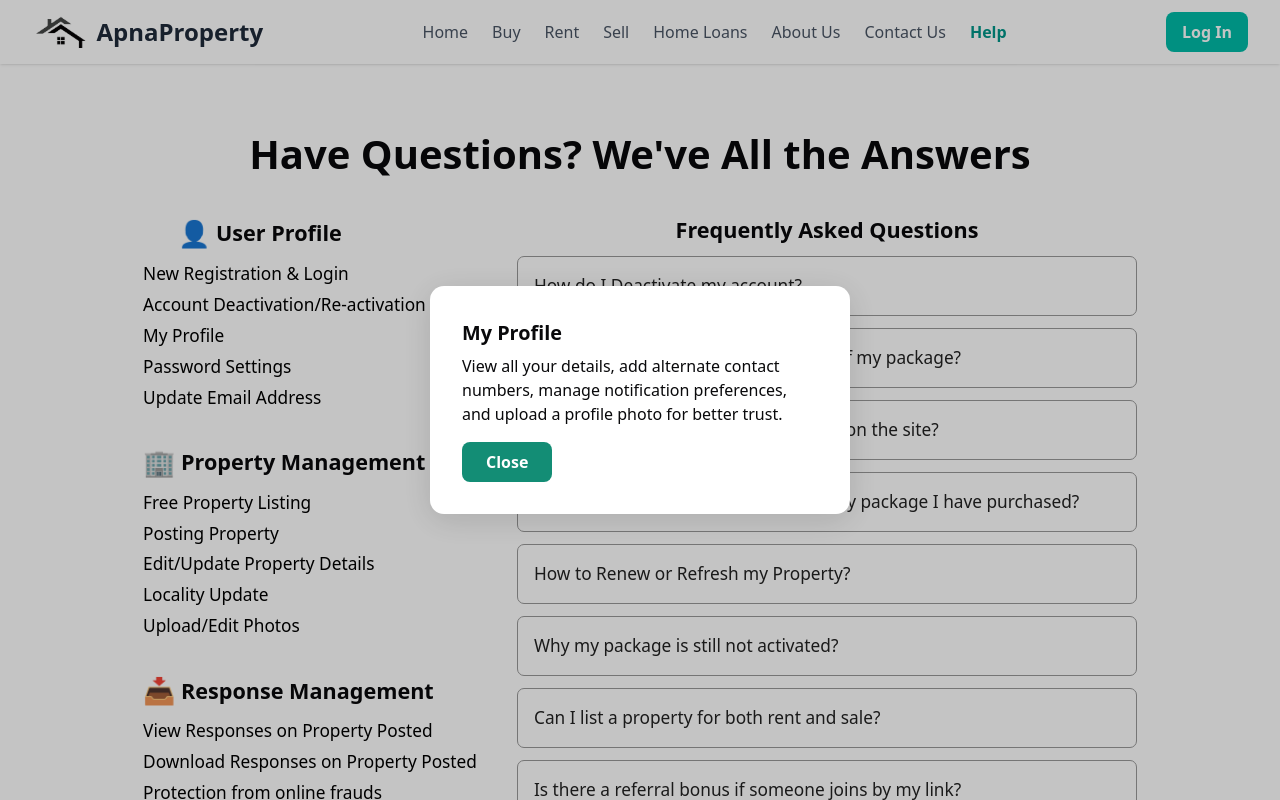
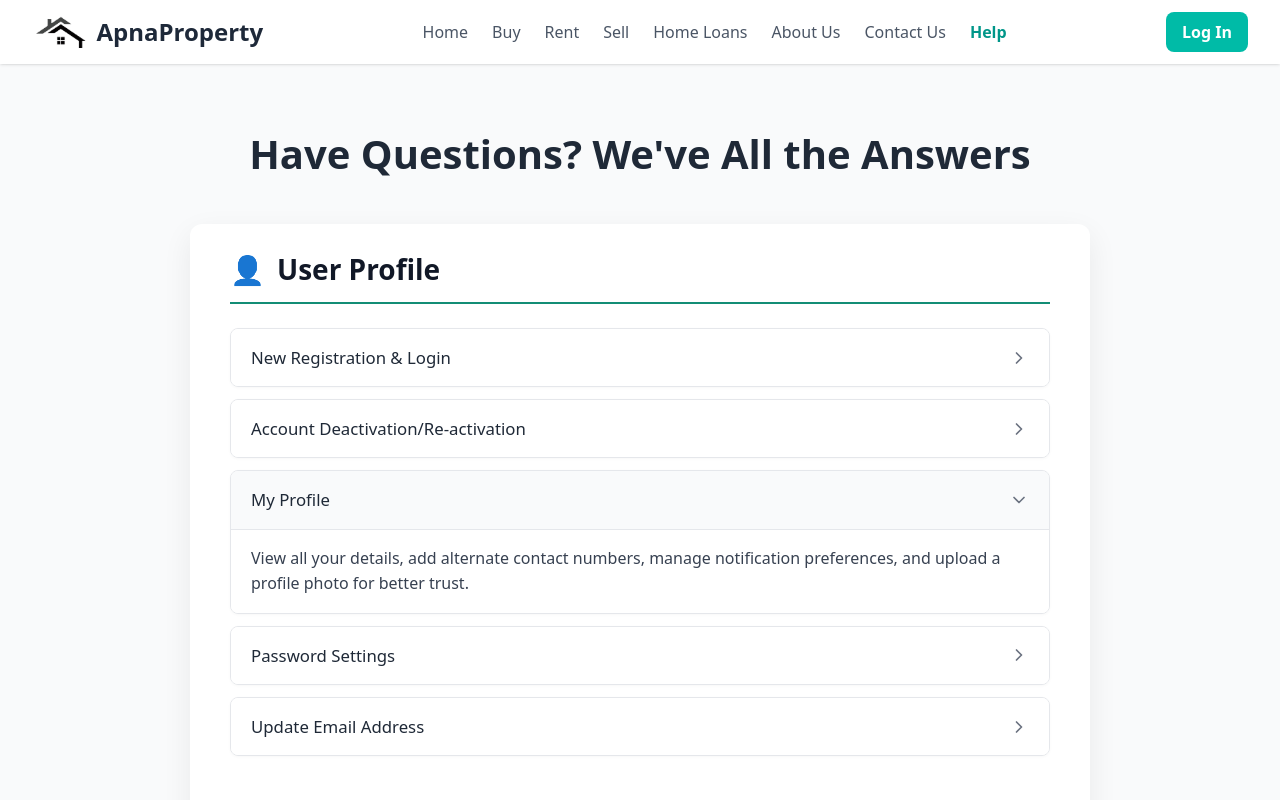
Before and after one commit to Punyashree2909/Apna_Property, a React (Vite) app: page /help in a window 1280 px wide. Both pictures are taken after a click on the button "My Profile". Shown: the top 800 px of the page. Built offline with nearby package versions, Linux system fonts and the light colour scheme.

Commit message:
Updated project files

```diff
--- a/src/pages/HelpPage.jsx
+++ b/src/pages/HelpPage.jsx
@@ -1,5 +1,6 @@
 import React, { useState } from "react";
 
+// --- DATA (Unchanged) ---
 const helpTopics = [
     {
         category: "User Profile",
@@ -57,118 +58,164 @@
     { question: "How can I know the status or validity of my package?", answer: "Head to My Packages in profile. Each package shows activation date, status (active/expired), and features used. For renewal, click the Renew Now button there." },
     { question: "When will my Property become visible on the site?", answer: "After your property is posted, verification happens within 2-24 hours on working days. You'll get an SMS/email once live. Delays may occur during festivals or technical upgradation." },
     { question: "What all can I do with the ApnaProperty package I have purchased?", answer: "You can post X properties per package, get additional highlights and WhatsApp alerts, and bump up your listings. Packages can be upgraded anytime with prorated pricing." },
-    { question: "How to Renew or Refresh my Property?", answer: "Visit My Properties > Select property > Click 'Refresh' to move your ad to the top of search. 'Renew' will extend its expiry by the purchased duration." },
+    { question: "How to Renew or Refresh my Property?", answer: "Visit My Properties > Select property > Click 'Refresh' to move your ad to the top of search. 'Renew' will extend its expiry by the duration." },
     { question: "Why my package is still not activated?", answer: "Check for pending payment status in order history. If paid and not active after 30 minutes, contact support with your transaction ID and screenshot." },
     { question: "Can I list a property for both rent and sale?", answer: "Yes! While posting, select both options, or edit an existing ad to update its status." },
     { question: "Is there a referral bonus if someone joins by my link?", answer: "Yes, refer friends via your dashboard link and earn credits for each successful sign-up." }
 ];
 
-export default function HelpUs() {
-    const [popup, setPopup] = useState({ show: false, title: '', detail: '' });
 
-    function openPopup(title, detail) {
-        setPopup({ show: true, title, detail });
-    }
-    function closePopup() {
-        setPopup({ ...popup, show: false });
-    }
+// --- REUSABLE ACCORDION COMPONENT ---
+
+// New SVG Chevron Icon
+const ChevronIcon = ({ isOpen }) => (
+    <svg
+        xmlns="http://www.w3.org/2000/svg"
+        width="20"
+        height="20"
+        viewBox="0 0 24 24"
+        fill="none"
+        stroke="currentColor"
+        strokeWidth="2"
+        strokeLinecap="round"
+        strokeLinejoin="round"
+        style={{
+            transform: isOpen ? 'rotate(90deg)' : 'rotate(0deg)',
+            transition: 'transform 0.3s ease-in-out',
+            color: '#6b7280' // gray-500
+        }}
+    >
+        <polyline points="9 18 15 12 9 6"></polyline>
+    </svg>
+);
+
+function AccordionItem({ title, children }) {
+    const [isOpen, setIsOpen] = useState(false);
+    const [isHovered, setIsHovered] = useState(false);
+
+    const itemButtonStyle = {
+        background: isOpen ? '#f9fafb' : '#fff', // bg-gray-50 if open
+        border: "none",
+        width: "100%",
+        padding: "16px 20px",
+        textAlign: "left",
+        fontSize: "1.05rem", // Slightly larger
+        cursor: "pointer",
+        color: "#1f2937", // gray-800
+        display: "flex",
+        justifyContent: "space-between",
+        alignItems: "center",
+        fontWeight: 500,
+        transition: 'background 0.2s ease',
+    };
 
     return (
-        <div style={{ padding: "60px 0", minHeight: "100vh", background: "#fff" }}>
-            <h1 style={{ textAlign: "center", fontWeight: 700, fontSize: "2.5rem", marginBottom: 30 }}>
-                Have Questions? We've All the Answers
-            </h1>
-            <div style={{ display: "flex", justifyContent: "center", alignItems: "flex-start", gap: 40 }}>
-                {/* Left Help Topics */}
-                <div>
-                    {helpTopics.map((topic, i) => (
-                        <div key={topic.category} style={{ marginBottom: 32 }}>
-                            <h2 style={{
-                                display: "flex",
-                                alignItems: "center",
-                                fontWeight: 700,
-                                fontSize: "1.35rem",
-                                marginBottom: 8,
-                                marginLeft: i === 0 ? "35px" : "0px" // <<=== Only User Profile heading shifted!
-                            }}>
-                                <span style={{ fontSize: 26, marginRight: 6 }}>{topic.icon}</span> {topic.category}
-                            </h2>
-                            <ul style={{ paddingLeft: 0, marginLeft: 0, marginBottom: 0 }}>
-                                {topic.items.map(item => (
-                                    <li key={item.label} style={{ color: "#000", fontWeight: 400, fontSize: "1.08rem", marginBottom: 5, listStyle: "none" }}>
-                                        <button
-                                            style={{
-                                                color: "#000",
-                                                background: "none",
-                                                border: "none",
-                                                cursor: "pointer",
-                                                textAlign: "left",
-                                                padding: 0,
-                                                font: "inherit"
-                                            }}
-                                            onClick={() => openPopup(item.label, item.description)}
-                                        >
-                                            {item.label}
-                                        </button>
-                                    </li>
-                                ))}
-                            </ul>
-                        </div>
-                    ))}
-                </div>
-                {/* Right FAQs */}
-                <div>
-                    <h2 style={{ fontWeight: 700, fontSize: "1.35rem", textAlign: "center", marginBottom: 10 }}>
-                        Frequently Asked Questions
-                    </h2>
-                    <ul style={{ paddingLeft: 0 }}>
-                        {faqs.map(q => (
-                            <li key={q.question} style={{ listStyle: "none", marginBottom: 12 }}>
-                                <button
-                                    style={{
-                                        background: "#fff",
-                                        border: "1px solid #999",
-                                        borderRadius: 7,
-                                        width: 620,
-                                        padding: "16px 16px",
-                                        textAlign: "left",
-                                        fontSize: "1.08rem",
-                                        cursor: "pointer",
-                                        color: "#222"
-                                    }}
-                                    onClick={() => openPopup(q.question, q.answer)}
-                                >
-                                    {q.question}
-                                </button>
-                            </li>
-                        ))}
-                    </ul>
-                </div>
-            </div>
-            {/* Modal popup */}
-            {popup.show && (
+        <div
+            style={{
+                border: "1px solid #e5e7eb", // border-gray-200
+                borderRadius: 8, // Slightly larger radius
+                marginBottom: 12,
+                overflow: 'hidden',
+                boxShadow: isHovered ? '0 4px 12px rgba(0,0,0,0.06)' : '0 1px 3px rgba(0,0,0,0.03)',
+                transition: 'all 0.3s ease-in-out'
+            }}
+            onMouseEnter={() => setIsHovered(true)}
+            onMouseLeave={() => setIsHovered(false)}
+        >
+            <button
+                style={itemButtonStyle}
+                onClick={() => setIsOpen(!isOpen)}
+            >
+                {title}
+                <ChevronIcon isOpen={isOpen} />
+            </button>
+
+            {/* The content to show/hide */}
+            {isOpen && (
                 <div style={{
-                    position: "fixed", top: 0, left: 0, width: "100vw", height: "100vh",
-                    background: "rgba(0,0,0,0.23)", display: "flex", alignItems: "center", justifyContent: "center", zIndex: 500
+                    padding: "16px 20px",
+                    background: "#fff",
+                    color: "#374151", // gray-700
+                    fontSize: "1rem",
+                    lineHeight: 1.6,
+                    borderTop: '1px solid #e5e7eb' // border-gray-200
                 }}>
-                    <div style={{
-                        background: "#fff", padding: 32, borderRadius: 14,
-                        maxWidth: 420, width: "90vw", boxShadow: "0 6px 32px #1112"
-                    }}>
-                        <h3 style={{ fontWeight: 700, fontSize: "1.24rem", marginBottom: 7 }}>{popup.title}</h3>
-                        <div style={{ marginBottom: 16 }}>{popup.detail}</div>
-                        <button
-                            style={{
-                                background: "#138D75", color: "#fff", border: "none", borderRadius: 8,
-                                padding: "8px 24px", fontWeight: 600, fontSize: 16, cursor: "pointer"
-                            }}
-                            onClick={closePopup}
-                        >
-                            Close
-                        </button>
-                    </div>
+                    {children}
                 </div>
             )}
         </div>
     );
 }
+
+
+// --- MAIN COMPONENT ---
+
+export default function HelpUs() {
+    return (
+        // Main page container with a soft background
+        <div style={{ padding: "60px 20px", minHeight: "100vh", background: "#f9fafb", position: "relative", overflowX: "hidden" }}>
+
+            <h1 style={{ textAlign: "center", fontWeight: 700, fontSize: "2.5rem", marginBottom: 40, color: '#1f2937' }}>
+                Have Questions? We've All the Answers
+            </h1>
+
+            {/* The main content "card" */}
+            <div style={{
+                maxWidth: 900,
+                margin: "0 auto",
+                background: '#ffffff',
+                borderRadius: 12,
+                padding: '24px 40px', // More internal padding
+                boxShadow: '0 10px 30px rgba(0, 0, 0, 0.07)'
+            }}>
+
+                {/* --- Render Help Topics --- */}
+                {helpTopics.map((topic) => (
+                    <div key={topic.category} style={{ marginBottom: 40 }}>
+                        <h2 style={{
+                            display: "flex",
+                            alignItems: "center",
+                            fontWeight: 700,
+                            fontSize: "1.75rem",
+                            marginBottom: 24, // More space
+                            borderBottom: "2px solid #138D75",
+                            paddingBottom: 12, // More space
+                            color: '#111827' // gray-900
+                        }}>
+                            <span style={{ fontSize: 28, marginRight: 12 }}>{topic.icon}</span> {topic.category}
+                        </h2>
+
+                        {topic.items.map(item => (
+                            <AccordionItem key={item.label} title={item.label}>
+                                {item.description}
+                            </AccordionItem>
+                        ))}
+                    </div>
+                ))}
+
+                {/* --- Render FAQs --- */}
+                <div style={{ marginBottom: 40 }}>
+                    <h2 style={{
+                        display: "flex",
+                        alignItems: "center",
+                        fontWeight: 700,
+                        fontSize: "1.75rem",
+                        marginBottom: 24,
+                        borderBottom: "2px solid #138D75",
+                        paddingBottom: 12,
+                        color: '#111827'
+                    }}>
+                        <span style={{ fontSize: 28, marginRight: 12 }}>❓</span> Frequently Asked Questions
+                    </h2>
+
+                    {faqs.map(q => (
+                        <AccordionItem key={q.question} title={q.question}>
+                            {q.answer}
+                        </AccordionItem>
+                    ))}
+                </div>
+
+            </div>
+        </div>
+    );
+}
```
